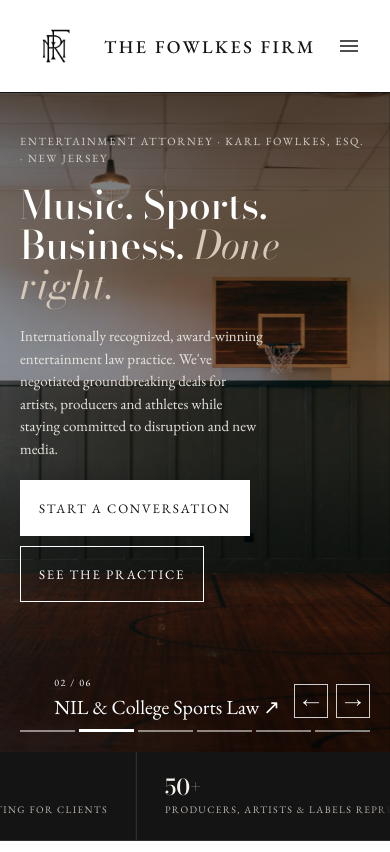
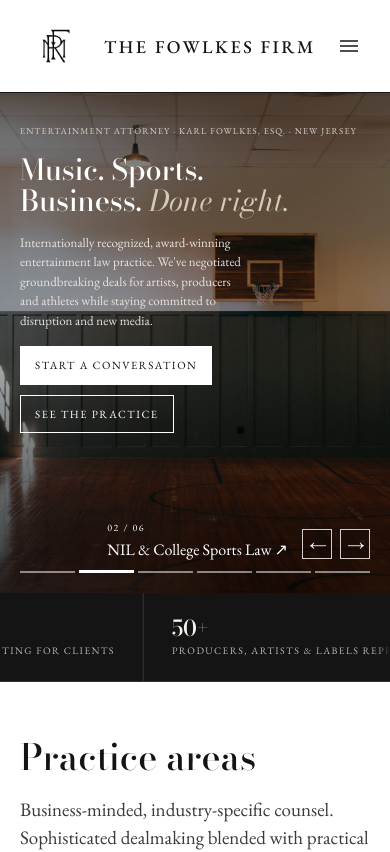
Before and after one commit to josuekenge/fowlkes-firm, a React (Vite) app: page / in a window 390 px wide. Shown: the top 852 px of the page. Built offline with nearby package versions, Linux system fonts and the light colour scheme.

Commit message:
Hero: smaller type on phones

```diff
--- a/src/index.css
+++ b/src/index.css
@@ -244,20 +244,20 @@ button, input, select, textarea { font-family: inherit; font-size: inherit; colo
 }
 @media (max-width: 860px) {
   /* mobile keeps the desktop overlay: copy sits on top of the slideshow, just smaller */
-  .hero { display: flex; align-items: flex-start; min-height: clamp(560px, 130vw, 680px); }
-  .hero .copy { width: 100%; padding: 40px var(--gutter) 150px; gap: 20px; }
-  .hero .copy .eyebrow { font-size: 11px; }
-  .hero h1 { font-size: clamp(34px, 10vw, 48px); max-width: 14ch; }
-  .hero .copy > div { gap: 20px !important; }
-  .hero .lede { font-size: 15px; line-height: 1.5; max-width: 34ch; }
+  .hero { display: flex; align-items: flex-start; min-height: clamp(500px, 118vw, 600px); }
+  .hero .copy { width: 100%; padding: 32px var(--gutter) 140px; gap: 16px; }
+  .hero .copy .eyebrow { font-size: 9px; letter-spacing: .12em; }
+  .hero h1 { font-size: clamp(26px, 7.4vw, 34px); line-height: 1.08; max-width: 16ch; }
+  .hero .copy > div { gap: 16px !important; }
+  .hero .lede { font-size: 13px; line-height: 1.5; max-width: 36ch; }
   .hero .actions { gap: 10px; }
-  .hero .actions .btn { padding: 12px 18px; font-size: 13px; }
+  .hero .actions .btn { padding: 10px 14px; font-size: 11px; min-height: 0; }
   .hero .photo { position: absolute; inset: 0; width: auto; height: auto; }
   .hero-slide-shade { background: linear-gradient(0deg, rgba(0,0,0,.8), rgba(0,0,0,.35) 45%, rgba(0,0,0,.55)); }
   .hero-slide-footer { bottom: 34px; gap: 14px; }
-  .hero-slide-caption a { font-size: 20px; }
+  .hero-slide-caption a { font-size: 16px; }
   .hero-slide-count { font-size: 10px; }
-  .hero-slide-controls button { width: 34px; height: 34px; }
+  .hero-slide-controls button { width: 30px; height: 30px; }
   .hero-slide-progress { padding-bottom: 14px; }
   .acc .body { padding-left: 0; }
   .grid-2, .grid-3, .steps { grid-template-columns: 1fr; }
```
